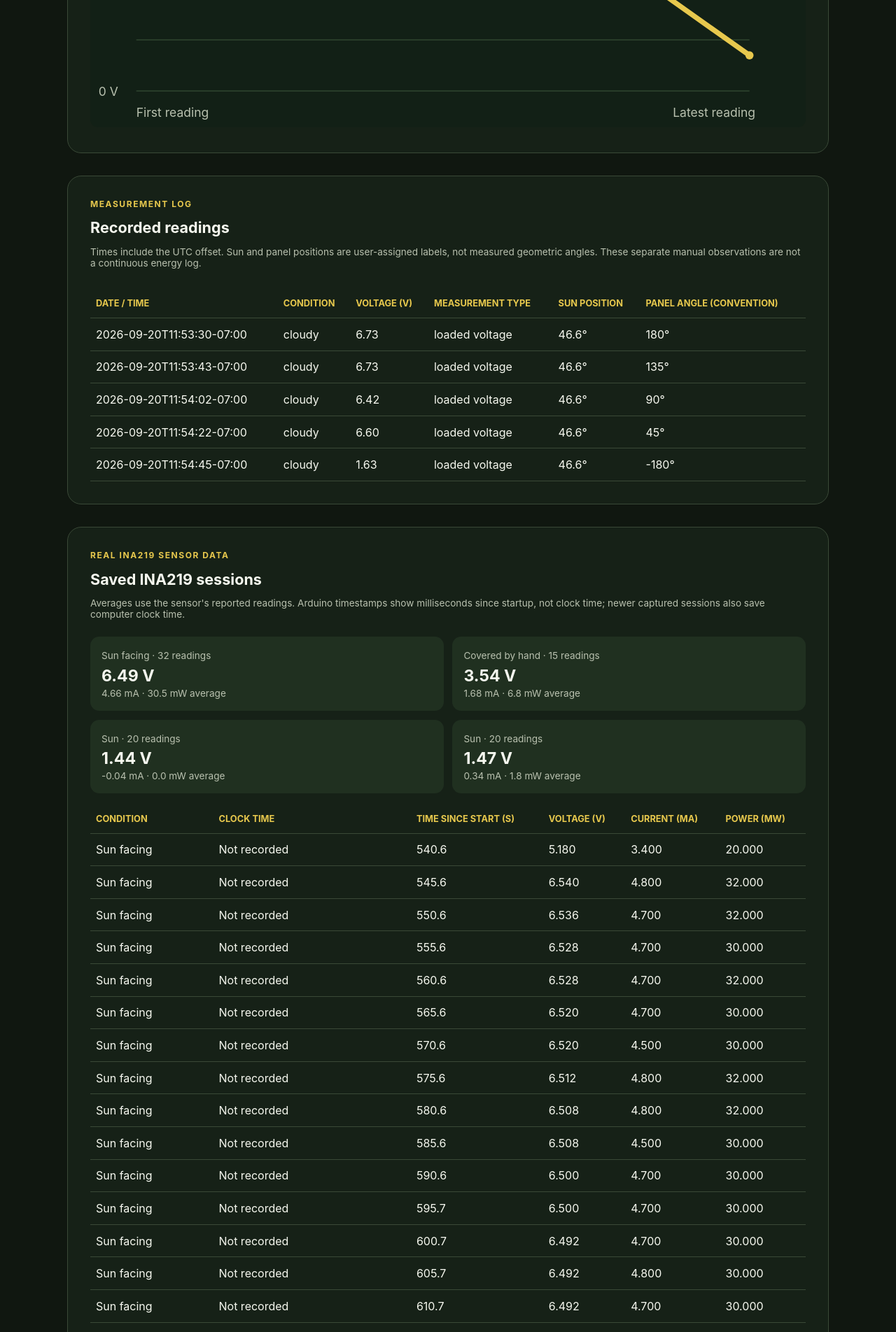
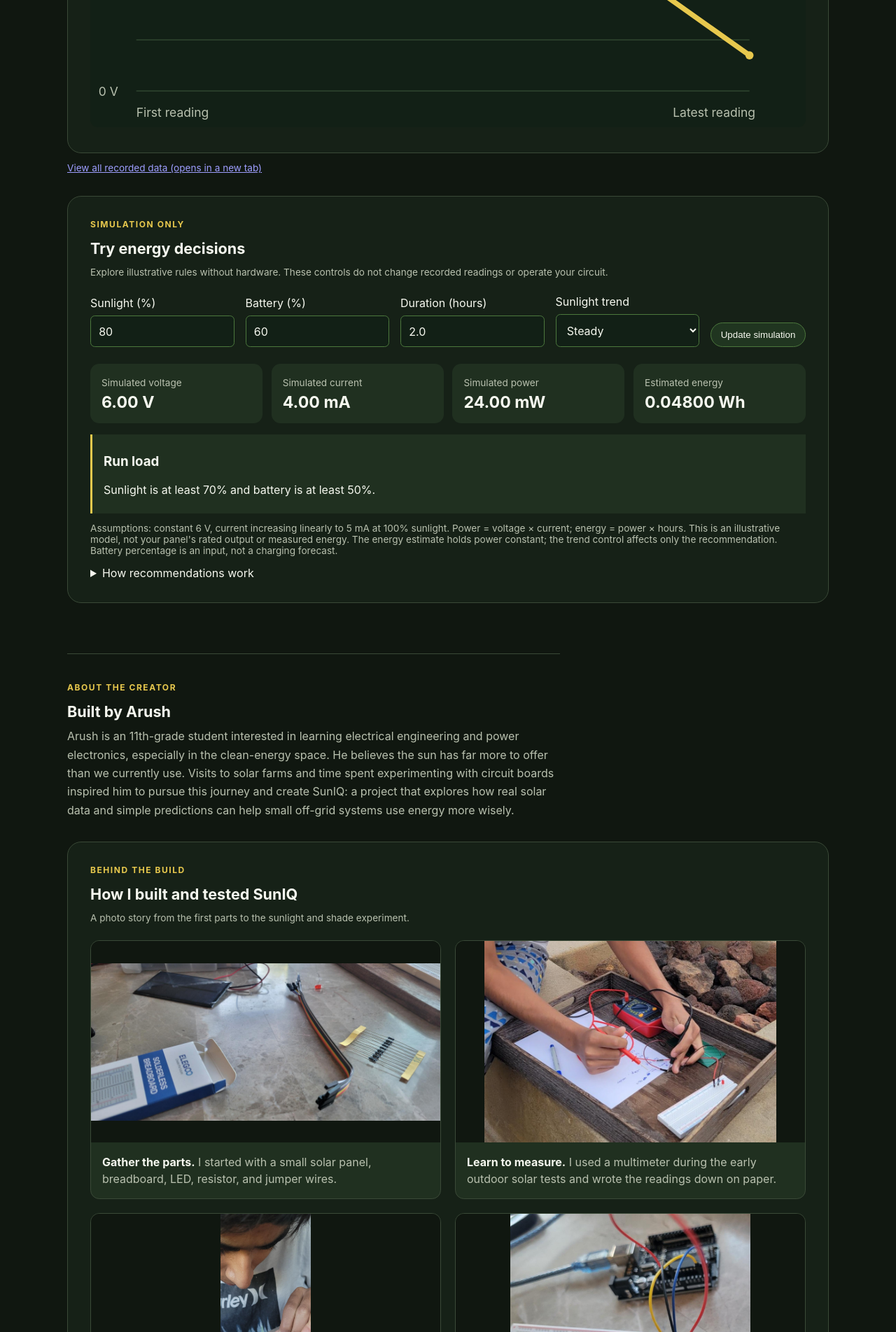
Before and after one commit to Arus588/suniq, a Flask app: page / in a window 1280 px wide. Shown: the part 2920-4824 px from the top of the page at 70% size. Run offline with Flask 3, Linux system fonts and the light colour scheme.

Commit message:
Add build photo story and separate recorded data page

```diff
--- a/app.py
+++ b/app.py
@@ -160,6 +160,11 @@
                                auto_refresh=request.args.get("live") == "1",
                                simulation=simulate(request.args))
 
+    @app.get("/data")
+    def data_page():
+        return render_template("data.html", measurements=load_measurements(),
+                               ina219_sessions=load_ina219_sessions())
+
     return app
 
 
--- a/static/css/styles.css
+++ b/static/css/styles.css
@@ -32,6 +32,8 @@
 .brand { color: var(--ink); font-size: 1.45rem; font-weight: 800; letter-spacing: -0.08em; text-decoration: none; }
 .brand span { color: var(--accent); }
 .site-header p { color: var(--muted); font-size: .9rem; margin: 0; }
+.site-header nav a { color: var(--accent); font-size: .9rem; font-weight: 650; text-decoration: none; }
+.site-header nav a:hover, .site-header nav a:focus-visible { text-decoration: underline; }
 
 main { padding: 5rem 0; }
 .hero { max-width: 48rem; }
@@ -62,6 +64,11 @@
 #sensor-power-chart { background: #122016; border-radius: .7rem; margin-top: .8rem; width: 100%; } #sensor-power-chart text { fill: var(--muted); font-size: 12px; }
 .chart-legend { display: flex; flex-wrap: wrap; gap: .5rem 1rem; margin-top: .5rem; } .chart-legend span { color: var(--muted); padding-left: .5rem; font-size: .85rem; }
 .plot-controls { display: flex; flex-wrap: wrap; align-items: end; gap: .75rem; margin-top: 1rem; } .plot-controls label { display: grid; gap: .35rem; color: var(--muted); font-size: .85rem; } .plot-controls input, .plot-controls select { background: #122016; border: 1px solid #4c783d; border-radius: .4rem; color: var(--ink); font: inherit; padding: .55rem; }
+.photo-story { display: grid; grid-template-columns: repeat(2, minmax(0, 1fr)); gap: 1.25rem; list-style: none; margin: 1.5rem 0 0; padding: 0; }
+.photo-story figure { background: #203020; border: 1px solid #3a4937; border-radius: .8rem; height: 100%; margin: 0; overflow: hidden; }
+.photo-story img { background: #101710; display: block; height: 18rem; object-fit: contain; width: 100%; }
+.photo-story figcaption { color: var(--muted); line-height: 1.5; padding: 1rem; }
+.photo-story figcaption strong { color: var(--ink); }
 .table-scroll { overflow-x: auto; } table { border-collapse: collapse; margin-top: 1rem; min-width: 650px; width: 100%; } th, td { border-bottom: 1px solid #3a4937; padding: .8rem .5rem; text-align: left; } th { color: var(--accent); font-size: .8rem; text-transform: uppercase; } .safety { background: #302c18; border-left: 3px solid var(--accent); margin-top: 1.2rem; padding: 1rem; }
 
 @media (max-width: 38rem) {
@@ -70,6 +77,7 @@
   .status-card { gap: 1.25rem; margin-top: 3rem; }
   .metrics { grid-template-columns: repeat(2, 1fr); }
   .sensor-metrics { grid-template-columns: 1fr; }
+  .photo-story { grid-template-columns: 1fr; }
   .panel-heading { align-items: flex-start; flex-direction: column; }
 }
 
--- a/templates/base.html
+++ b/templates/base.html
@@ -10,7 +10,9 @@
   <body>
     <header class="site-header">
       <a class="brand" href="{{ url_for('dashboard') }}">Sun<span>IQ</span></a>
-      <p>Adaptive solar-energy manager</p>
+      <nav aria-label="Main navigation">
+        <a href="{{ url_for('dashboard') }}#photo-story-heading">How I built and tested SunIQ</a>
+      </nav>
     </header>
     <main>
       {% block content %}{% endblock %}
--- a/templates/index.html
+++ b/templates/index.html
@@ -12,7 +12,7 @@
 <section class="dashboard-panel" aria-labelledby="latest-sensor-heading">
   <p class="eyebrow">Recorded sensor sessions</p>
   <h2 id="latest-sensor-heading">INA219 measurements</h2>
-  <p class="muted">Last data captured: <strong>{{ latest_capture.isoformat(sep=' ', timespec='seconds') if latest_capture else 'No clock-stamped capture yet' }}</strong>. New readings appear when the dashboard refreshes. Battery was not measured. <a href="#sensor-heading">See every reading</a>. {% if auto_refresh %}<a href="{{ url_for('dashboard', lookback=lookback, start=range_start, end=range_end) }}">Stop auto-refresh</a> (every 10 seconds).{% else %}<a href="{{ url_for('dashboard', live=1, lookback=lookback, start=range_start, end=range_end) }}">Auto-refresh every 10 seconds</a>.{% endif %}</p>
+  <p class="muted">Last data captured: <strong>{{ latest_capture.isoformat(sep=' ', timespec='seconds') if latest_capture else 'No clock-stamped capture yet' }}</strong>. New readings appear when the dashboard refreshes. Battery was not measured. <a href="{{ url_for('data_page') }}" target="_blank" rel="noopener">See every reading (opens in a new tab)</a>. {% if auto_refresh %}<a href="{{ url_for('dashboard', lookback=lookback, start=range_start, end=range_end) }}">Stop auto-refresh</a> (every 10 seconds).{% else %}<a href="{{ url_for('dashboard', live=1, lookback=lookback, start=range_start, end=range_end) }}">Auto-refresh every 10 seconds</a>.{% endif %}</p>
   <div class="metrics sensor-metrics">
     {% for session in ina219_sessions %}
     <div class="metric"><span>{{ session.label }} &middot; {{ session.count }} readings</span>
@@ -64,6 +64,7 @@
 </section>
 {% endif %}
 
+
 {% set latest = measurements[-1] if measurements else {} %}
 {% set recorded = latest.get('measurement_type') in ['open_circuit_voltage', 'loaded_voltage'] %}
 <section class="status-card" aria-labelledby="status-heading">
@@ -87,35 +88,7 @@
   </div>
   <div class="chart-wrap"><div class="chart-title"><h3>Voltage by reading</h3><span id="chart-label"></span></div><svg id="power-chart" viewBox="0 0 700 220" role="img" aria-label="Measured voltage by reading"></svg></div>
 </section>
-<section class="dashboard-panel" aria-labelledby="tests-heading">
-  <p class="eyebrow">Measurement log</p><h2 id="tests-heading">Recorded readings</h2>
-  <p class="muted">Times include the UTC offset. Sun and panel positions are user-assigned labels, not measured geometric angles. These separate manual observations are not a continuous energy log.</p>
-  <div class="table-scroll"><table><thead><tr><th>Date / time</th><th>Condition</th><th>Voltage (V)</th><th>Measurement type</th><th>Sun position</th><th>Panel angle (convention)</th></tr></thead><tbody>
-  {% for row in measurements %}<tr><td>{{ row.get('timestamp', '') }}</td><td>{{ row.scenario }}</td><td>{{ row.voltage_v }}</td><td>{{ row.get('measurement_type', 'sample')|replace('_', ' ') }}</td><td>{{ row.get('sun_position') or 'Not recorded' }}{% if row.get('sun_position') %}&deg;{% endif %}</td><td>{{ row.get('panel_angle') or 'Not defined' }}{% if row.get('panel_angle') %}&deg;{% endif %}</td></tr>
-  {% else %}<tr><td colspan="6">No readings recorded yet.</td></tr>{% endfor %}
-  </tbody></table></div>
-</section>
-
-{% if ina219_sessions %}
-<section class="dashboard-panel" aria-labelledby="sensor-heading">
-  <p class="eyebrow">Real INA219 sensor data</p>
-  <h2 id="sensor-heading">Saved INA219 sessions</h2>
-  <p class="muted">Averages use the sensor's reported readings. Arduino timestamps show milliseconds since startup, not clock time; newer captured sessions also save computer clock time.</p>
-  <div class="metrics sensor-metrics">
-    {% for session in ina219_sessions %}
-    <div class="metric"><span>{{ session.label }} &middot; {{ session.count }} readings</span>
-      <strong>{{ '%.2f'|format(session.voltage) }} V</strong>
-      <span>{{ '%.2f'|format(session.current) }} mA &middot; {{ '%.1f'|format(session.power) }} mW average</span>
-    </div>
-    {% endfor %}
-  </div>
-  <div class="table-scroll"><table><thead><tr><th>Condition</th><th>Clock time</th><th>Time since start (s)</th><th>Voltage (V)</th><th>Current (mA)</th><th>Power (mW)</th></tr></thead><tbody>
-    {% for session in ina219_sessions %}{% for row in session.rows %}
-    <tr><td>{{ session.label }}</td><td>{{ row.get('captured_at') or 'Not recorded' }}</td><td>{{ '%.1f'|format(row.timestamp_ms|float / 1000) }}</td><td>{{ row.bus_voltage_v }}</td><td>{{ row.current_ma }}</td><td>{{ row.power_mw }}</td></tr>
-    {% endfor %}{% endfor %}
-  </tbody></table></div>
-</section>
-{% endif %}
+<p class="muted"><a href="{{ url_for('data_page') }}" target="_blank" rel="noopener">View all recorded data (opens in a new tab)</a></p>
 <section class="dashboard-panel" id="simulation" aria-labelledby="simulation-heading">
   <p class="eyebrow">Simulation only</p>
   <h2 id="simulation-heading">Try energy decisions</h2>
@@ -142,6 +115,38 @@
   <p class="eyebrow">About the creator</p>
   <h2 id="creator-heading">Built by Arush</h2>
   <p>Arush is an 11th-grade student interested in learning electrical engineering and power electronics, especially in the clean-energy space. He believes the sun has far more to offer than we currently use. Visits to solar farms and time spent experimenting with circuit boards inspired him to pursue this journey and create SunIQ: a project that explores how real solar data and simple predictions can help small off-grid systems use energy more wisely.</p>
+</section>
+
+<section class="dashboard-panel" aria-labelledby="photo-story-heading">
+  <p class="eyebrow">Behind the build</p>
+  <h2 id="photo-story-heading">How I built and tested SunIQ</h2>
+  <p class="muted">A photo story from the first parts to the sunlight and shade experiment.</p>
+  <ol class="photo-story">
+    <li><figure>
+      <img src="{{ url_for('static', filename='images/1000231704.jpg') }}" alt="Solar panel, breadboard box, jumper wires, LED, and resistors laid out before assembly" loading="lazy">
+      <figcaption><strong>Gather the parts.</strong> I started with a small solar panel, breadboard, LED, resistor, and jumper wires.</figcaption>
+    </figure></li>
+    <li><figure>
+      <img src="{{ url_for('static', filename='images/1000231835.jpg') }}" alt="Arush using a multimeter and recording readings on paper at an outdoor table" loading="lazy">
+      <figcaption><strong>Learn to measure.</strong> I used a multimeter during the early outdoor solar tests and wrote the readings down on paper.</figcaption>
+    </figure></li>
+    <li><figure>
+      <img src="{{ url_for('static', filename='images/1000233752.jpg') }}" alt="Arush soldering a header pin onto the INA219 sensor board" loading="lazy">
+      <figcaption><strong>Prepare the sensor.</strong> I soldered header pins onto the INA219 so it could plug into the breadboard.</figcaption>
+    </figure></li>
+    <li><figure>
+      <img src="{{ url_for('static', filename='images/1000233770.jpg') }}" alt="INA219 sensor on a breadboard with jumper wires leading toward the Arduino Uno" loading="lazy">
+      <figcaption><strong>Connect the circuit.</strong> Jumper wires link the INA219 on the breadboard to the Arduino Uno.</figcaption>
+    </figure></li>
+    <li><figure>
+      <img src="{{ url_for('static', filename='images/1000233782.jpg') }}" alt="Outdoor SunIQ setup with solar panel, breadboard, Arduino Uno, and laptop" loading="lazy">
+      <figcaption><strong>Bring it together.</strong> The solar panel, sensor circuit, Uno, and laptop form the test setup.</figcaption>
+    </figure></li>
+    <li><figure>
+      <img src="{{ url_for('static', filename='images/1000233783.jpg') }}" alt="Arush holding a hand over the solar panel during the shade experiment" loading="lazy">
+      <figcaption><strong>Test the light change.</strong> I covered the panel with my hand while keeping its position fixed, then compared the sensor readings with the sun-facing test.</figcaption>
+    </figure></li>
+  </ol>
 </section>
 <script>
 {% if ina219_sessions %}
```
Also changed, not shown: templates/data.html (added, +38 -0 lines), test_simulation.py (+15 -1 lines), static/images/1000231704.jpg (added), static/images/1000231835.jpg (added), static/images/1000233752.jpg (added), static/images/1000233770.jpg (added), static/images/1000233782.jpg (added), static/images/1000233783.jpg (added).
